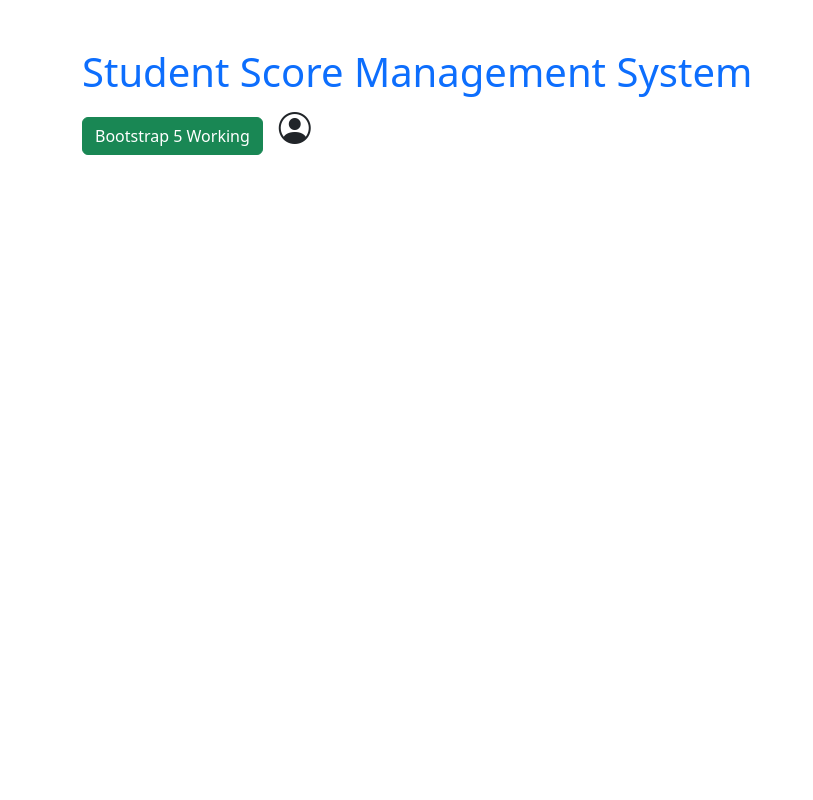
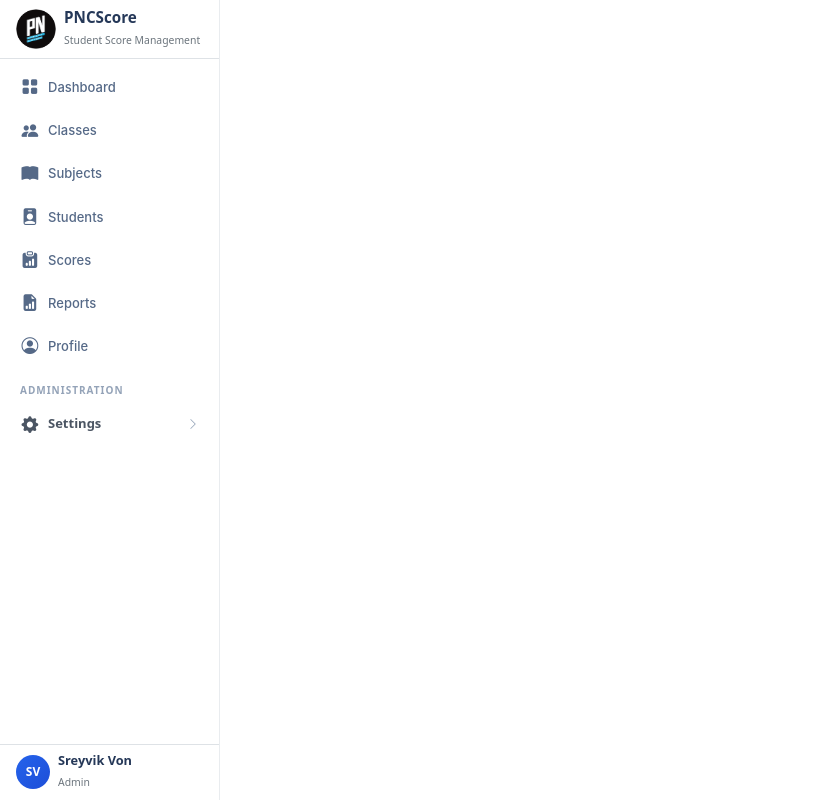
Before and after one commit to G6-PNC-STUDEND-SCORE/G6-PNC-STUDEND-SCORE-FRONT, a Vue app: page / in a window 1280 px wide. Shown: the whole page, without its empty margins (0-813 px from the left). Built offline with nearby package versions, Linux system fonts and the light colour scheme; the HTML template or start-up script is replaced by a standard one.

Commit message:
feat(navigation):protect routes using navigation guard #S1-17

```diff
--- a/src/App.vue
+++ b/src/App.vue
@@ -1,14 +1,12 @@
 <template>
-  <div class="container mt-5">
-    <h1 class="text-primary">Student Score Management System</h1>
+  <div class="app-layout">
+    <Navigation />
 
-    <button class="btn btn-success">
-      Bootstrap 5 Working
-    </button>
 
-    <i class="bi bi-person-circle fs-2 ms-3"></i>
   </div>
+
 </template>
 
 <script setup lang="ts">
+import Navigation from './components/Navigation.vue';
 </script>
--- /dev/null
+++ b/src/components/Navigation.vue
@@ -0,0 +1,301 @@
+<template>
+    <aside class="sidebar d-flex flex-column">
+        <div class="logo d-flex align-items-center px-3 py-2 border-bottom">
+            <div class="logo-icon me-2">
+                <img src="/images/images.png" alt="PNCStudentScore" class="logo-img">
+            </div>
+            <div class="logo-text">
+                <h5 class="mb-0 fw-bold">PNCScore</h5>
+                <small class="text-secondary">Student Score Management</small>
+            </div>
+        </div>
+        <nav class="px-2 py-2 flex-grow-1">
+            <RouterLink to="/" class="sidebar-link">
+                <i class="bi bi-grid-fill me-2"></i>
+                Dashboard
+            </RouterLink>
+
+            <RouterLink to="/class" class="sidebar-link">
+                <i class="bi bi-people-fill me-2"></i>
+                Classes
+            </RouterLink>
+
+            <RouterLink to="/subject" class="sidebar-link">
+                <i class="bi bi-book-fill me-2"></i>
+                Subjects
+            </RouterLink>
+
+            <RouterLink to="/student" class="sidebar-link">
+                <i class="bi bi-person-badge-fill me-2"></i>
+                Students
+            </RouterLink>
+
+            <RouterLink to="/score" class="sidebar-link">
+                <i class="bi bi-clipboard-data-fill me-2"></i>
+                Scores
+            </RouterLink>
+
+            <RouterLink to="/report" class="sidebar-link">
+                <i class="bi bi-file-earmark-bar-graph-fill me-2"></i>
+                Reports
+            </RouterLink>
+
+            <RouterLink to="/profile" class="sidebar-link">
+                <i class="bi bi-person-circle me-2"></i>
+                Profile
+            </RouterLink>
+
+            <h6 class="menu-title mt-3 mb-2">ADMINISTRATION</h6>
+
+            <div class="menu-parent" @click="toggleSettings" @keydown.enter.prevent="toggleSettings" role="button"
+                tabindex="0">
+                <i class="bi bi-gear-fill me-2"></i>
+                Settings
+                <i class="bi ms-auto chevron-icon" :class="settingsOpen ? 'bi-chevron-down' : 'bi-chevron-right'"></i>
+            </div>
+
+            <Transition name="slide">
+                <div v-if="settingsOpen" class="submenu">
+                    <RouterLink to="/users" class="sidebar-link submenu-item">
+                        <i class="bi bi-person-fill me-2"></i>
+                        Users
+                    </RouterLink>
+                    <RouterLink to="/roles" class="sidebar-link submenu-item">
+                        <i class="bi bi-shield-lock-fill me-2"></i>
+                        Roles & Permissions
+                    </RouterLink>
+                </div>
+            </Transition>
+
+        </nav>
+        <div class="user d-flex align-items-center border-top px-3 py-2">
+            <div class="avatar">
+                SV
+            </div>
+            <div class="ms-2">
+                <h6 class="mb-0 fw-bold">Sreyvik Von</h6>
+                <small class="text-secondary">Admin</small>
+            </div>
+        </div>
+
+    </aside>
+</template>
+
+<script setup lang="ts">
+
+import { ref } from 'vue'
+
+const settingsOpen = ref(false)
+
+function toggleSettings() {
+    settingsOpen.value = !settingsOpen.value
+}
+</script>
+
+<style scoped>
+.sidebar {
+    width: 220px;
+    height: 100vh;
+    background: #fff;
+    border-right: 1px solid #e9ecef;
+    display: flex;
+    flex-direction: column;
+
+}
+
+.logo-icon {
+    width: 40px;
+    height: 40px;
+    border-radius: 50%;
+    display: flex;
+    justify-content: center;
+    align-items: center;
+    flex-shrink: 0;
+    overflow: hidden;
+}
+
+.logo-img {
+    width: 100%;
+    height: 100%;
+    object-fit: cover;
+}
+
+.logo-text h5 {
+    color: #253858;
+    font-size: 0.95rem;
+    line-height: 1.2;
+}
+
+.logo-text small {
+    font-size: 0.65rem;
+}
+
+.menu-title {
+    color: #94a3b8;
+    font-size: 10px;
+    font-weight: 700;
+    letter-spacing: 1px;
+    padding: 0 12px;
+}
+
+.sidebar-link {
+    display: flex;
+    align-items: center;
+    text-decoration: none;
+    color: #556987;
+    padding: 8px 12px;
+    margin-bottom: 2px;
+    border-radius: 10px;
+    transition: all 0.2s ease;
+    font-size: 13px;
+    font-weight: 500;
+    cursor: pointer;
+    font-family: "Inter", "Noto Sans Khmer", sans-serif;
+}
+
+.sidebar-link i {
+    font-size: 1.05rem;
+    width: 20px;
+    text-align: center;
+    flex-shrink: 0;
+}
+
+.sidebar-link:hover {
+    background: #eef2ff;
+    color: #2563eb;
+}
+
+.sidebar-link.router-link-active {
+    background: #e8f1ff;
+    color: #2563eb;
+    font-weight: 600;
+}
+
+.sidebar-link.router-link-active i {
+    color: #2563eb;
+}
+
+.menu-parent {
+    display: flex;
+    align-items: center;
+    font-weight: 600;
+    color: #4b5563;
+    padding: 8px 12px;
+    border-radius: 10px;
+    cursor: pointer;
+    transition: all 0.2s ease;
+    font-size: 13px;
+    user-select: none;
+    outline: none;
+}
+
+.menu-parent:focus-visible {
+    box-shadow: 0 0 0 2px #2563eb;
+}
+
+.menu-parent i:first-child {
+    font-size: 1.05rem;
+    width: 20px;
+    text-align: center;
+    flex-shrink: 0;
+}
+
+.menu-parent i.chevron-icon {
+    font-size: 0.75rem;
+    color: #94a3b8;
+    transition: color 0.2s ease;
+}
+
+.menu-parent:hover {
+    background: #eef2ff;
+    color: #2563eb;
+}
+
+.menu-parent:hover i.chevron-icon {
+    color: #2563eb;
+}
+
+.submenu {
+    padding-left: 6px;
+    margin-top: 1px;
+    margin-bottom: 2px;
+    border-left: 2px solid #e2e8f0;
+    margin-left: 22px;
+}
+
+.submenu-item {
+    font-size: 12px;
+    padding: 6px 12px;
+}
+
+.submenu-item i {
+    font-size: 0.9rem;
+    width: 18px;
+}
+
+.user {
+    background: white;
+    cursor: pointer;
+    transition: background 0.2s ease;
+}
+
+.user:hover {
+    background: #f8fafc;
+}
+
+.avatar {
+    width: 34px;
+    height: 34px;
+    border-radius: 50%;
+    background: linear-gradient(135deg, #2563eb, #1d4ed8);
+    color: white;
+    display: flex;
+    justify-content: center;
+    align-items: center;
+    font-weight: bold;
+    font-size: 0.75rem;
+    flex-shrink: 0;
+}
+
+.user h6 {
+    font-size: 0.8rem;
+    color: #253858;
+}
+
+.user small {
+    font-size: 0.65rem;
+}
+
+
+.slide-enter-active {
+    transition: all 0.25s ease-out;
+}
+
+.slide-leave-active {
+    transition: all 0.2s ease-in;
+}
+
+.slide-enter-from {
+    opacity: 0;
+    max-height: 0;
+    overflow: hidden;
+}
+
+.slide-enter-to {
+    opacity: 1;
+    max-height: 120px;
+    overflow: hidden;
+}
+
+.slide-leave-from {
+    opacity: 1;
+    max-height: 120px;
+    overflow: hidden;
+}
+
+.slide-leave-to {
+    opacity: 0;
+    max-height: 0;
+    overflow: hidden;
+}
+</style>
--- a/src/router/index.ts
+++ b/src/router/index.ts
@@ -2,7 +2,9 @@ import { createRouter, createWebHistory } from 'vue-router'
 
 const router = createRouter({
   history: createWebHistory(import.meta.env.BASE_URL),
-  routes: [],
+  routes: [
+
+  ],
 })
 
 export default router
```
Also changed, not shown: public/images/images.png (added), 1 other file (tests, documents, lock files or other folders).
